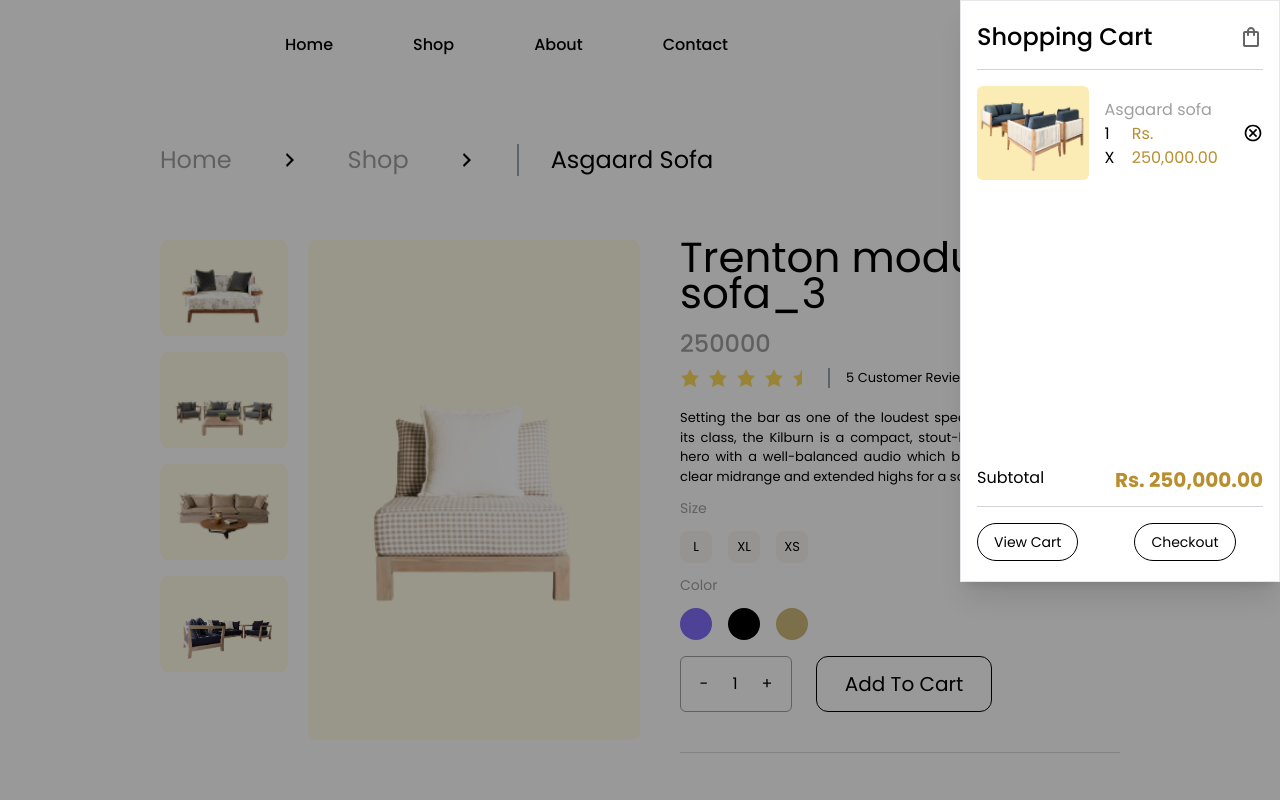
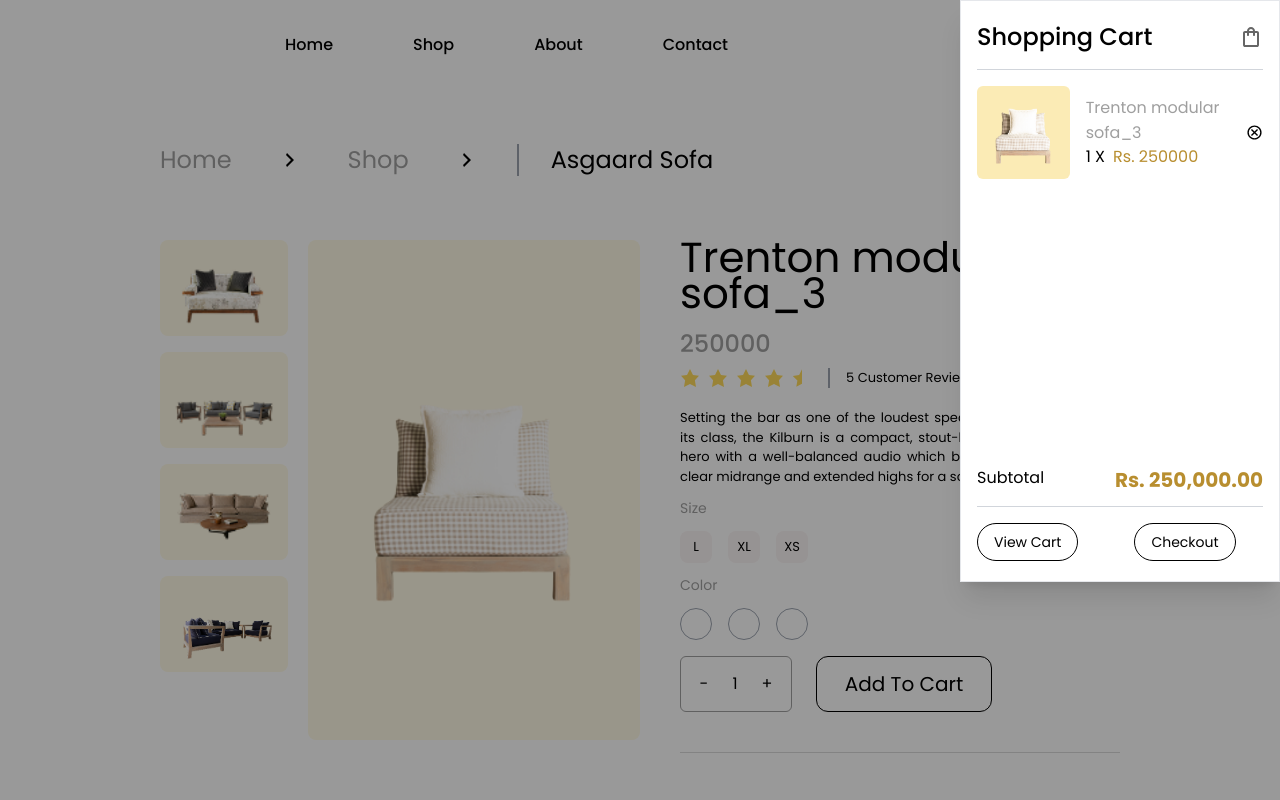
Before and after one commit to AynaWakeel/Ecommerce-Typescript-Project, a React (Create React App) app: page /shop/single-product/1 in a window 1280 px wide. Both pictures are taken after a click on the button "Add To Cart". Shown: the top 800 px of the page. Built offline with nearby package versions, Linux system fonts and the light colour scheme; grey boxes are pictures that could not be loaded.

Commit message:
select clr and size

```diff
--- a/src/components/popup/index.tsx
+++ b/src/components/popup/index.tsx
@@ -3,12 +3,14 @@ import sofa from '../../assets/images/Asgaard sofa 1.png'
 import bag from '../../assets/icons/shopping_bag.svg'
 import close from '../../assets/icons/cancel.svg'
 import { useNavigate } from 'react-router';
+import { Product } from '../../data/types';
 
 type Props = {
+  productData:Product
   closePopup: () => void;
 };
 
-const Popup: React.FC<Props> = ({ closePopup }) => {
+const Popup: React.FC<Props> = ({ productData, closePopup }) => {
   const navigate = useNavigate()
   return (
     <div>
@@ -27,15 +29,15 @@ const Popup: React.FC<Props> = ({ closePopup }) => {
           <div className='flex justify-between items-center '>
             <div className='flex justify-start items-center gap-4'>
               <div className='rounded-md bg-[#FBEBB5] h-auto w-28'>
-                <img src={sofa} alt='img' className='h-auto w-full' />
+                <img src={productData.image} alt='img' className='h-auto w-full' />
               </div>
               <div className='flex flex-col'>
                 <div>
-                  <span className='text-sm lg:text-base font-poppins font-normal text-[#9F9F9F] '>Asgaard sofa</span>
+                  <span className='text-sm lg:text-base font-poppins font-normal text-[#9F9F9F] '>{productData.name}</span>
                 </div>
                 <div className='flex justify-start gap-2'>
                   <span className='text-sm lg:text-base font-poppins font-normal text-black'>1 X</span>
-                  <span className='text-sm lg:text-base font-poppins font-normal text-[#B88E2F]'>Rs. 250,000.00</span>
+                  <span className='text-sm lg:text-base font-poppins font-normal text-[#B88E2F]'>Rs. {productData.price}</span>
                 </div>
               </div>
 
--- a/src/pages/single-product/index.tsx
+++ b/src/pages/single-product/index.tsx
@@ -26,6 +26,10 @@ const SingleProduct = () => {
   const {id} = useParams<{id:string}>();
   const [isOpen , setISOpen] = useState<boolean>(false)
 
+  const [selectColor, setSelectColor] = useState<string>('')
+  const [selectSize, setSelectSize] = useState<string>()
+  const [quantity, setQuantity] = useState<number>()
+
   const product = products.find(p => p.id === Number(id));
 
   if (!product) return <h1>Product Not Found</h1>;
@@ -34,7 +38,9 @@ const SingleProduct = () => {
     <div>
 
       {isOpen &&
-      <Popup closePopup={()=>setISOpen(false)}/>
+      <Popup
+      productData={product}
+      closePopup={()=>setISOpen(false)}/>
       }
 
       {/* ------------------ header ---------------- */}
@@ -74,11 +80,11 @@ const SingleProduct = () => {
           <h4 className='font-poppins font-medium text-2xl text-[#9F9F9F] pt-4'>{product.price}</h4>
           <div className='flex justify-start items-center gap-4 py-2'>
             <div className='flex justify-start items-center gap-2'>
-              <img src={star} alt='img' className='' />
-              <img src={star} alt='img' className='' />
-              <img src={star} alt='img' className='' />
-              <img src={star} alt='img' className='' />
-              <img src={halfstar} alt='img' className='' />
+              <img src={star} alt='img' />
+              <img src={star} alt='img' />
+              <img src={star} alt='img' />
+              <img src={star} alt='img' />
+              <img src={halfstar} alt='img' />
             </div>
             <h5 className=' font-poppins font-normal text-[13px] text-black px-4  border border-l-2 border-y-0 border-r-0 border-gray-400'>5 Customer Review</h5>
           </div>
@@ -87,27 +93,26 @@ const SingleProduct = () => {
           <div>
             <h6 className=' font-poppins font-normal text-[14px] text-[#9F9F9F] pb-3'>Size</h6>
             <div className='flex justify-start items-center gap-4'>
-              <div className='bg-[#FAF4F4] hover:bg-[#FBEBB5] active:bg-[#FAF4F4]  rounded-lg w-8 h-8 flex justify-center items-center'>
-                <span className=' font-poppins font-normal text-[13px] text-black'>L</span>
+              {["L","XL","XS"].map((size)=>(
+
+              <div key={size} onClick={()=>setSelectSize(size)} className={`bg-[#FAF4F4] hover:bg-[#FBEBB5] rounded-lg w-8 h-8 flex justify-center items-center cursor-pointer  ${selectSize === size ? "border border-zinc-600" : ""}` }>
+                <span className=' font-poppins font-normal text-[13px] text-black'>{size}</span>
               </div>
-              <div className='bg-[#FAF4F4] hover:bg-[#FBEBB5] active:bg-[#FAF4F4] rounded-lg w-8 h-8 flex justify-center items-center'>
-                <span className=' font-poppins font-normal text-[13px] text-black'>XL</span>
-              </div>
-              <div className='bg-[#FAF4F4] hover:bg-[#FBEBB5] active:bg-[#FAF4F4]  rounded-lg w-8 h-8 flex justify-center items-center'>
-                <span className=' font-poppins font-normal text-[13px] text-black'>XS</span>
-              </div>
+              ))}
+
 
             </div>
           </div>
           <div>
             <h6 className=' font-poppins font-normal text-[14px] text-[#9F9F9F] py-3'>Color</h6>
             <div className='flex justify-start items-center gap-4'>
-              <div className='bg-[#816DFA] active:border active:border-gray-800 rounded-full w-8 h-8 flex justify-center items-center'>
+              {["#816DFA","#CDBA7B","#ffff"].map((color)=>(
+
+              <div key={color} onClick={()=>setSelectColor(color)} className={`bg-[${color}] border border-gray-400 rounded-full w-8 h-8 flex justify-center items-center ${selectColor === color ? "border border-gray-800" : ""}`}>
               </div>
-              <div className='bg-black active:border active:border-gray-300 rounded-full w-8 h-8 flex justify-center items-center'>
-              </div>
-              <div className='bg-[#CDBA7B] active:border active:border-gray-800 rounded-full w-8 h-8 flex justify-center items-center'>
-              </div>
+
+              ))}
+
             </div>
           </div>
 
```
